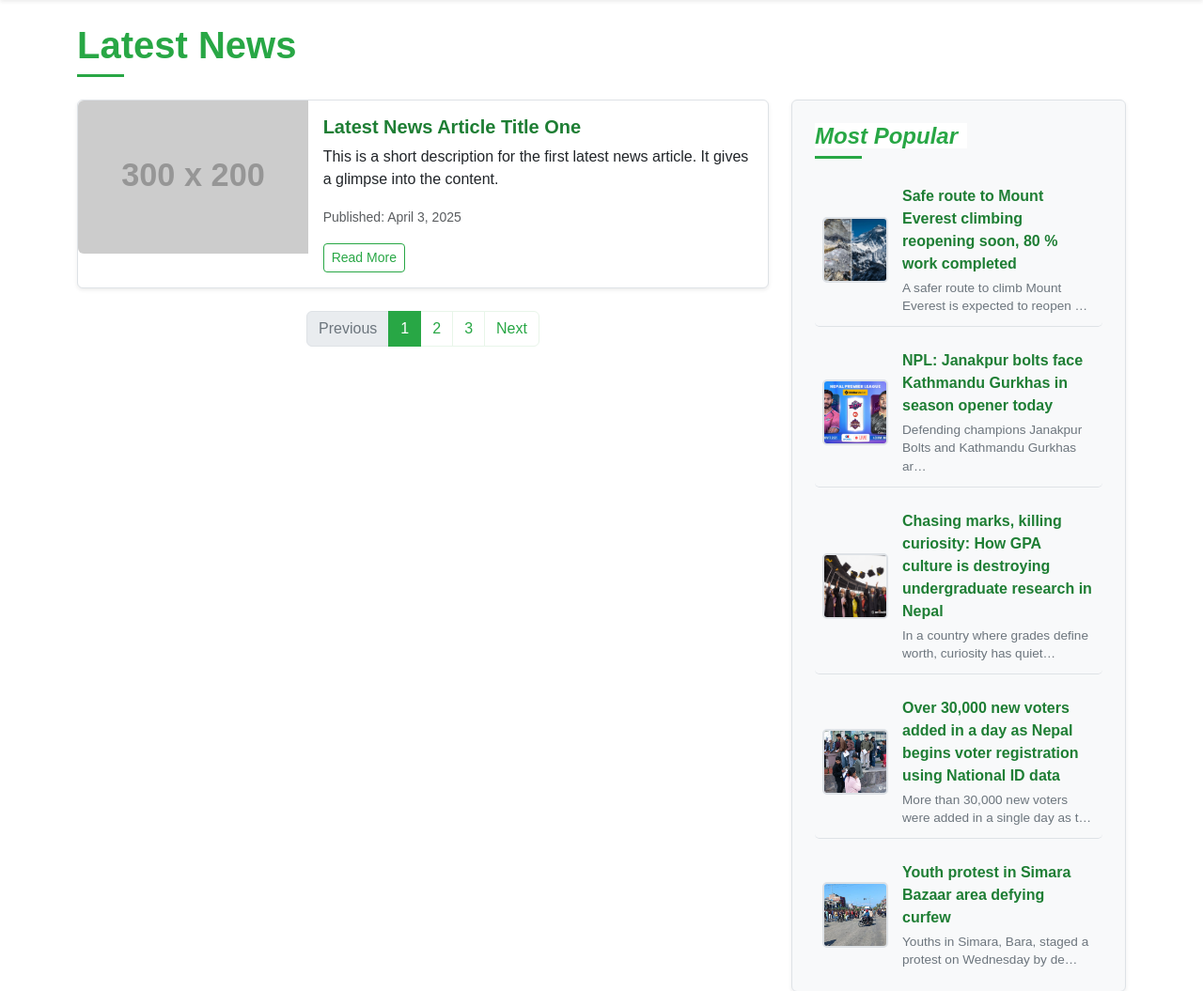
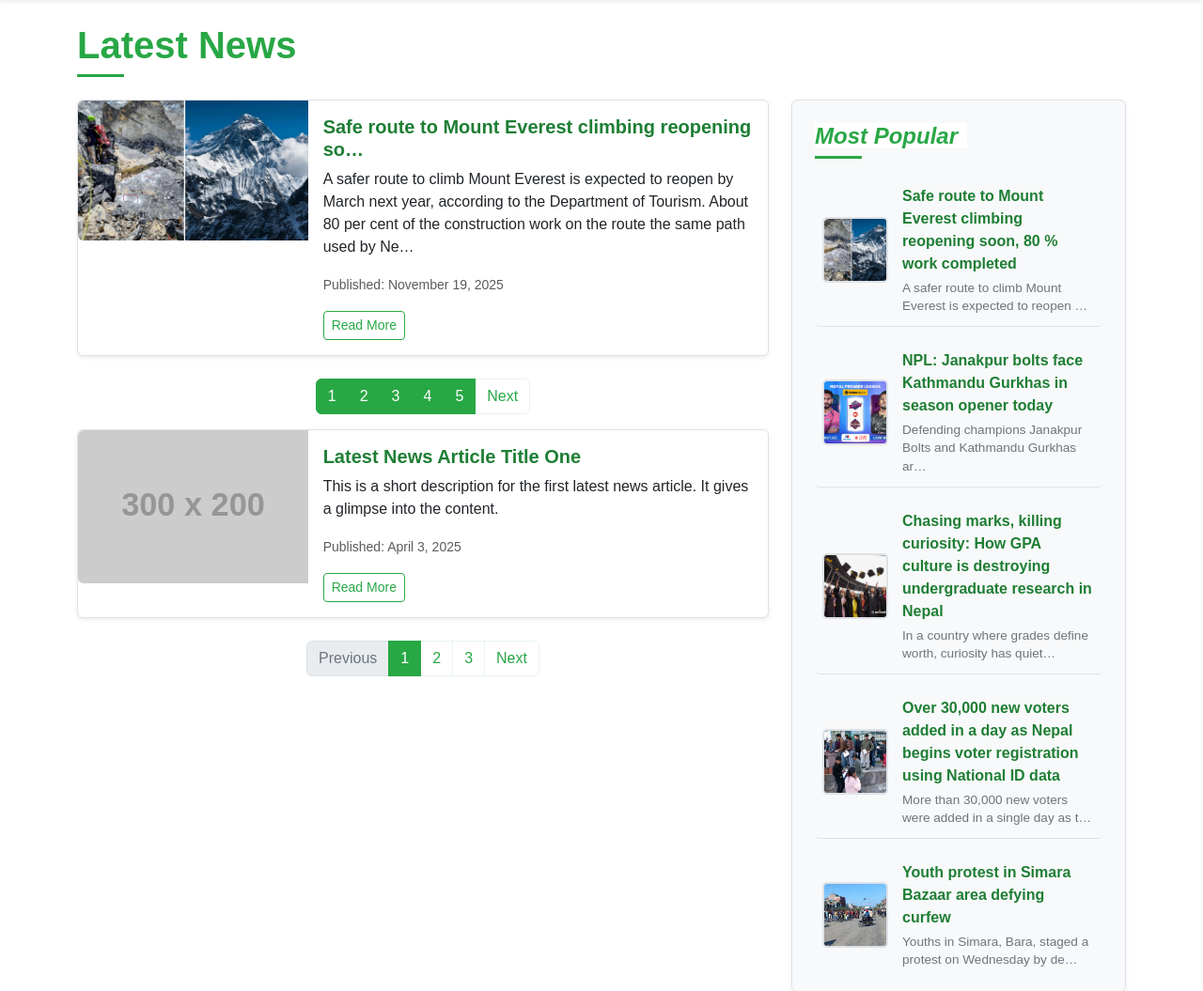
Before and after one commit to Adrian2062/NewsPortal, a Django app: page /post-list/ in a window 1280 px wide. Shown: the part 73-1128 px from the top of the page at 94% size. Run offline with Django 5.2, Linux system fonts and the light colour scheme; data comes from the database, SQL or seed files in the repository; grey boxes labelled with a size stand in for pictures from a placeholder-image service; some libraries are stand-ins or nearby versions.

Commit message:
Pagination page Link

```diff
--- a/newspaper/views.py
+++ b/newspaper/views.py
@@ -1,5 +1,5 @@
 from django.shortcuts import render
-from django.views.generic import TemplateView, ListView
+from django.views.generic import TemplateView, ListView, DetailView
 from django.utils import timezone
 from datetime import timedelta
 from .models import Post
@@ -54,3 +54,12 @@ class PostListView(ListView):
             status="active"
         ).order_by("-published_at")[:5]
         return context
+class PostDetailView(DetailView):
+    model = Post
+    template_name = "newsportal/detail/detail.html"
+    context_object_name = "post"
+
+    def get_queryset(self):
+        query = super().get_queryset()
+        query = query.filter(published_at__isnull=False, status="active")
+        return query
--- a/templates/newsportal/list/left/pagination.html
+++ b/templates/newsportal/list/left/pagination.html
@@ -0,0 +1,20 @@
+<!-- Pagination -->
+<nav aria-label="Page navigation example">
+    <ul class="pagination justify-content-center">
+        {% if page_obj.has_previous %}
+            <li class="page-item disabled">
+                <a class="page-link" href="?page={{ page_obj.previous_page_number }}" tabindex="-1" aria-disabled="true">Previous</a>
+            </li>
+        {% endif %}
+        {% for i in page_obj.paginator.page_range %}
+            <li class="page-item active" aria-current="page">
+                <a class="page-link" href="?page={{ i }}">{{ i }}</a>
+            </li>
+        {% endfor %}
+        {% if page_obj.has_next %}
+            <li class="page-item">
+                <a class="page-link" href="?page={{ page_obj.next_page_number }}">Next</a>
+            </li>
+        {% endif %}
+    </ul>
+</nav>
--- a/templates/newsportal/list/left/post_list.html
+++ b/templates/newsportal/list/left/post_list.html
@@ -0,0 +1,20 @@
+{% for post in posts %}
+    <div class="card mb-4 shadow-sm news-list-item">
+        <div class="row g-0">
+            <div class="col-md-4">
+                <img src="{{ post.featured_image.url }}" width="300" height="200" class="img-fluid rounded-start"
+                    alt="News 1" />
+            </div>
+            <div class="col-md-8">
+                <div class="card-body">
+                    <h5 class="card-title">{{ post.title|truncatechars:50 }}</h5>
+                    <p class="card-text">{{ post.content|striptags|truncatechars:200}}</p>
+                    <p class="card-text">
+                        <small class="text-muted">Published: {{ post.published_at|date:"F j, Y" }}</small>
+                    </p>
+                    <a href="article.html" class="btn btn-outline-success btn-sm">Read More</a>
+                </div>
+            </div>
+        </div>
+    </div>
+{% endfor %}
--- a/templates/newsportal/list/list.html
+++ b/templates/newsportal/list/list.html
@@ -9,6 +9,8 @@
             <div class="row">
                 <!-- News Listing Column -->
                 <div class="col-lg-8">
+                    {% include "newsportal/list/left/post_list.html" %}
+                    {% include "newsportal/list/left/pagination.html" %}
                 <!-- News Item 1 -->
                 <div class="card mb-4 shadow-sm news-list-item">
                     <div class="row g-0">
```
